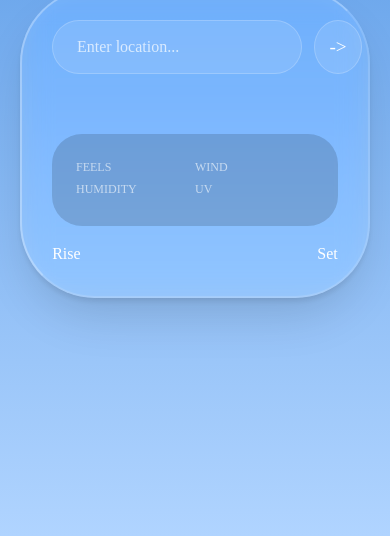
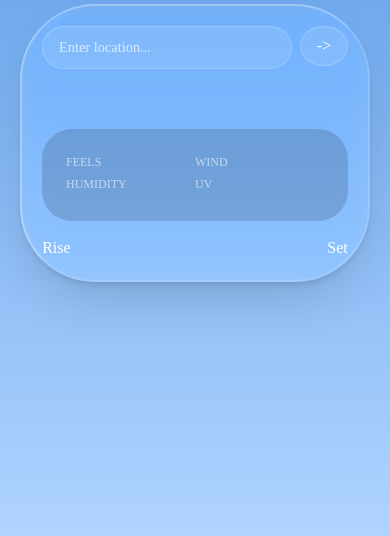
Before and after one commit to quyanna/weather-app, a website built with webpack: page src/template.html in a window 390 px wide. Shown: the part 308-844 px from the top of the page. Built offline with nearby package versions, Linux system fonts and the light colour scheme.

Commit message:
Fix search bar on smaller screen sizes

```diff
--- a/src/styles.css
+++ b/src/styles.css
@@ -227,6 +227,27 @@ body {
   transform: scale(1.05);
 }
 
+@media (max-width: 400px) {
+  .glass {
+    padding: 20px;
+  }
+
+  #location {
+    padding: 10px 16px;
+    font-size: 0.9rem;
+  }
+
+  #searchBtn {
+    width: 40px;
+    height: 40px;
+    font-size: 1rem;
+  }
+
+  .search-container {
+    gap: 8px;
+  }
+}
+
 @media (min-width: 800px) {
   .glass {
     max-width: 800px;
```
Also changed, not shown: notes.md (+2 -0 lines).
